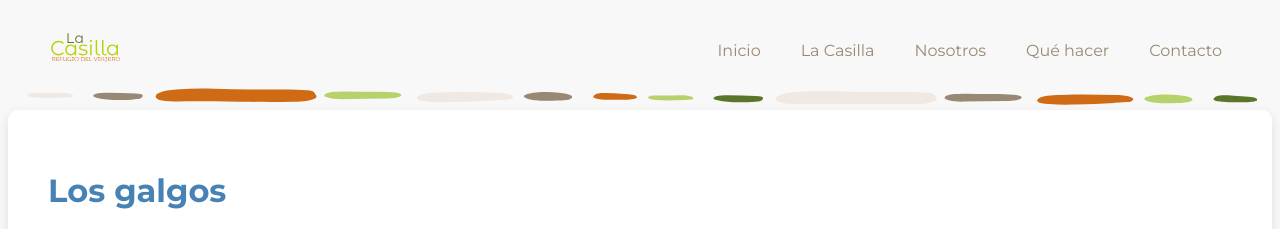
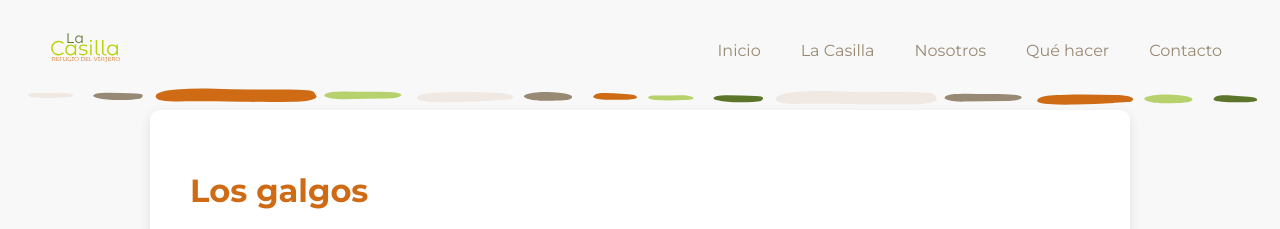
Before and after one commit to EstherAma/mi-proyecto-web, a plain HTML site: page index.html in a window 1280 px wide. Shown: the top 229 px of the page. Drawn offline with Linux system fonts and the light colour scheme.

Commit message:
cambio color h1

```diff
--- a/assets/css/style.css
+++ b/assets/css/style.css
@@ -11,7 +11,7 @@ header {
     margin: 0;
 }*/
 .logo-img {
-    height: 100px; /* o más grande si quieres */
+    height: 500px; /* o más grande si quieres */
     width: auto;
 }
 
@@ -46,7 +46,7 @@ body {
   background-color: #f8f8f8;
 }
 .contenedor {
-    max-width: 1200px;
+    max-width: 900px;
     margin: 0 auto;
     padding: 40px;
     background-color: white;
@@ -56,7 +56,7 @@ body {
 
 
 h1 {
-    color: steelblue;
+    color: #ce6b14;
 }
 
 .img {
```
